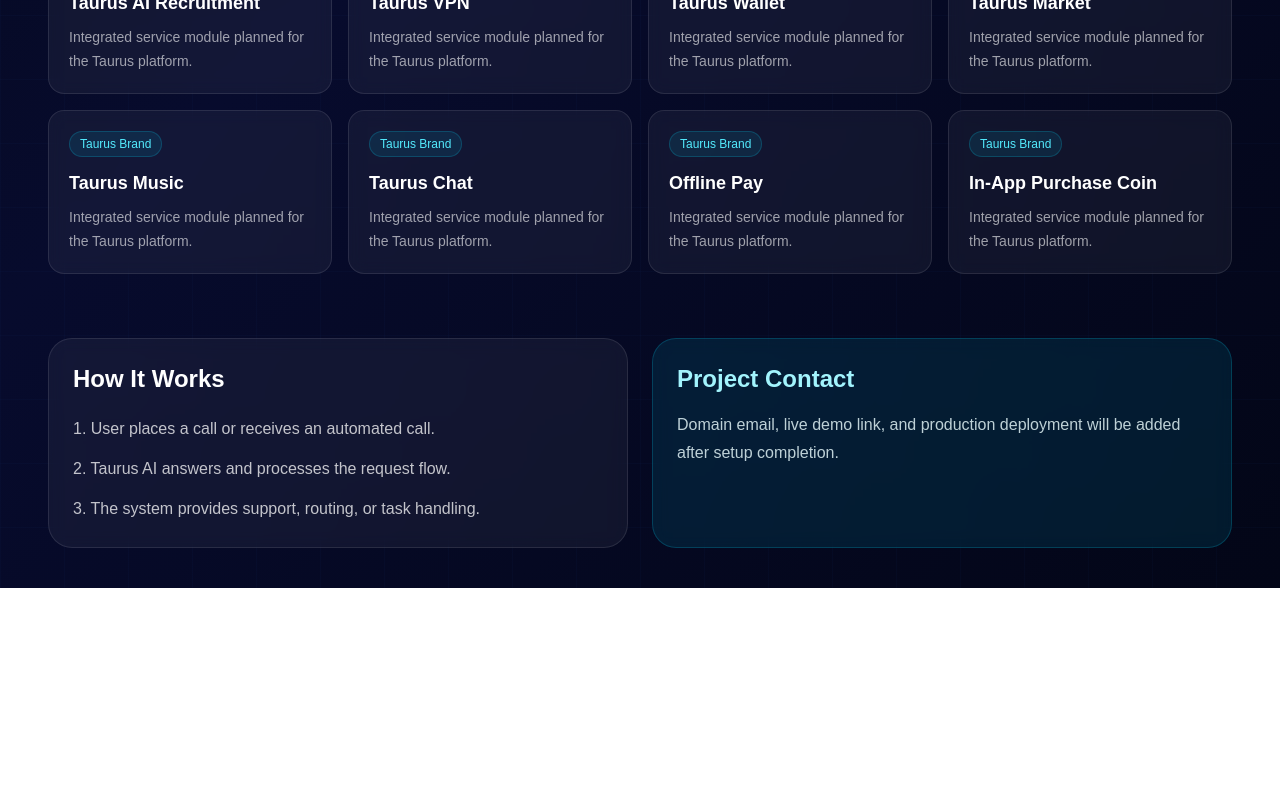
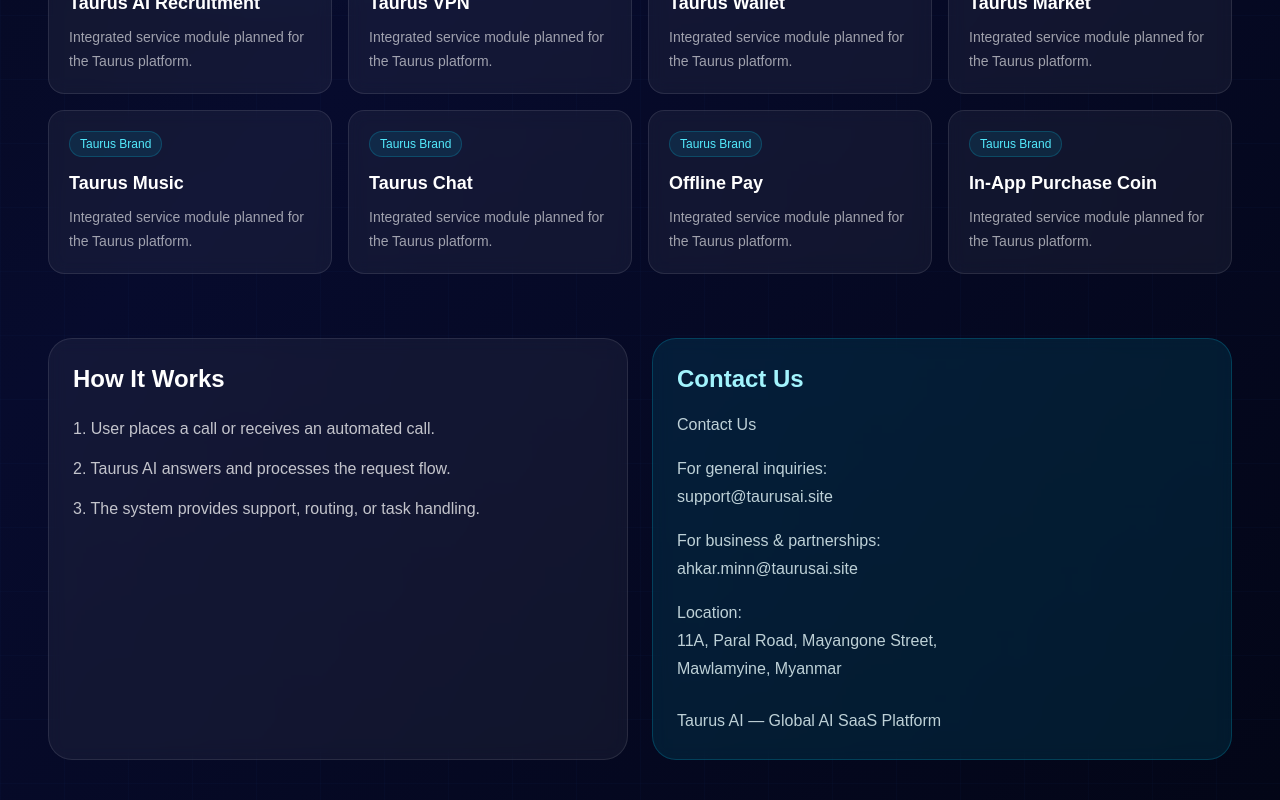
Before and after one commit to Khantkokohein/taurus-ai-ui, a Next.js app: page / in a window 1280 px wide. Shown: the part 945-1745 px from the top of the page. Before the commit the page ends 1533 px from the top, so only its background shows below. Built offline with nearby package versions, Linux system fonts and the light colour scheme.

Commit message:
add contact us section to home page

```diff
--- a/app/page.tsx
+++ b/app/page.tsx
@@ -35,11 +35,11 @@
       external: false,
     },
     {
-  name: "Taurus Chat",
-  href: "/chat",
-  clickable: true,
-  external: false,
-},
+      name: "Taurus Chat",
+      href: "/chat",
+      clickable: true,
+      external: false,
+    },
     {
       name: "Offline Pay",
       href: "/wallet/slide-4",
@@ -244,11 +244,36 @@
           </div>
 
           <div className="rounded-3xl border border-cyan-400/20 bg-cyan-400/10 p-6 backdrop-blur">
-            <h3 className="text-2xl font-bold text-cyan-200">Project Contact</h3>
-            <p className="mt-4 text-sm leading-7 text-cyan-50/80 md:text-base">
-              Domain email, live demo link, and production deployment will be
-              added after setup completion.
-            </p>
+            <h3 className="text-2xl font-bold text-cyan-200">Contact Us</h3>
+            <div className="mt-4 space-y-4 text-sm leading-7 text-cyan-50/80 md:text-base">
+              <div>
+                Contact Us
+              </div>
+
+              <div>
+                For general inquiries:
+                <br />
+                support@taurusai.site
+              </div>
+
+              <div>
+                For business & partnerships:
+                <br />
+                ahkar.minn@taurusai.site
+              </div>
+
+              <div>
+                Location:
+                <br />
+                11A, Paral Road, Mayangone Street,
+                <br />
+                Mawlamyine, Myanmar
+              </div>
+
+              <div className="pt-2">
+                Taurus AI — Global AI SaaS Platform
+              </div>
+            </div>
           </div>
         </div>
       </section>
```
